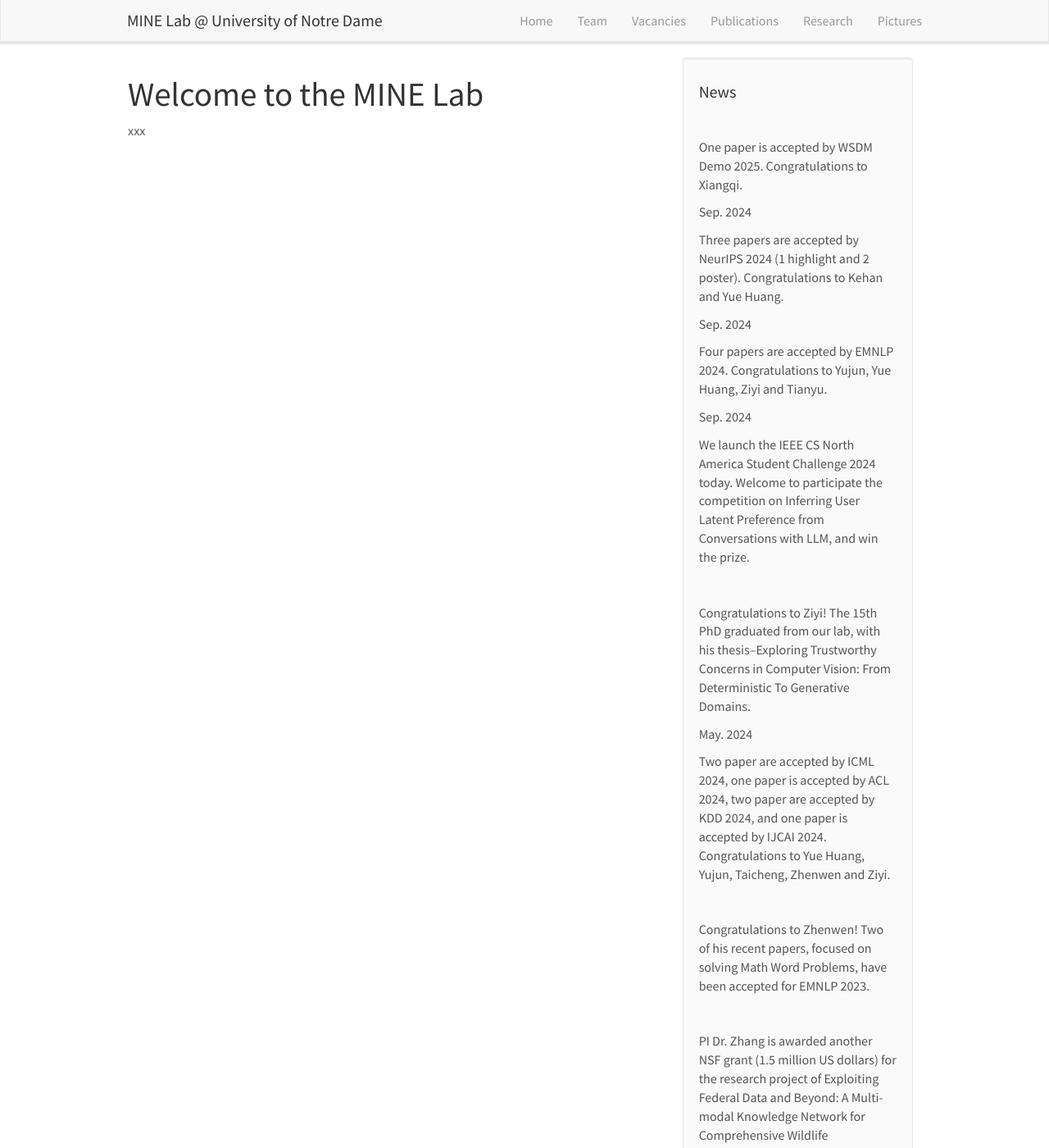
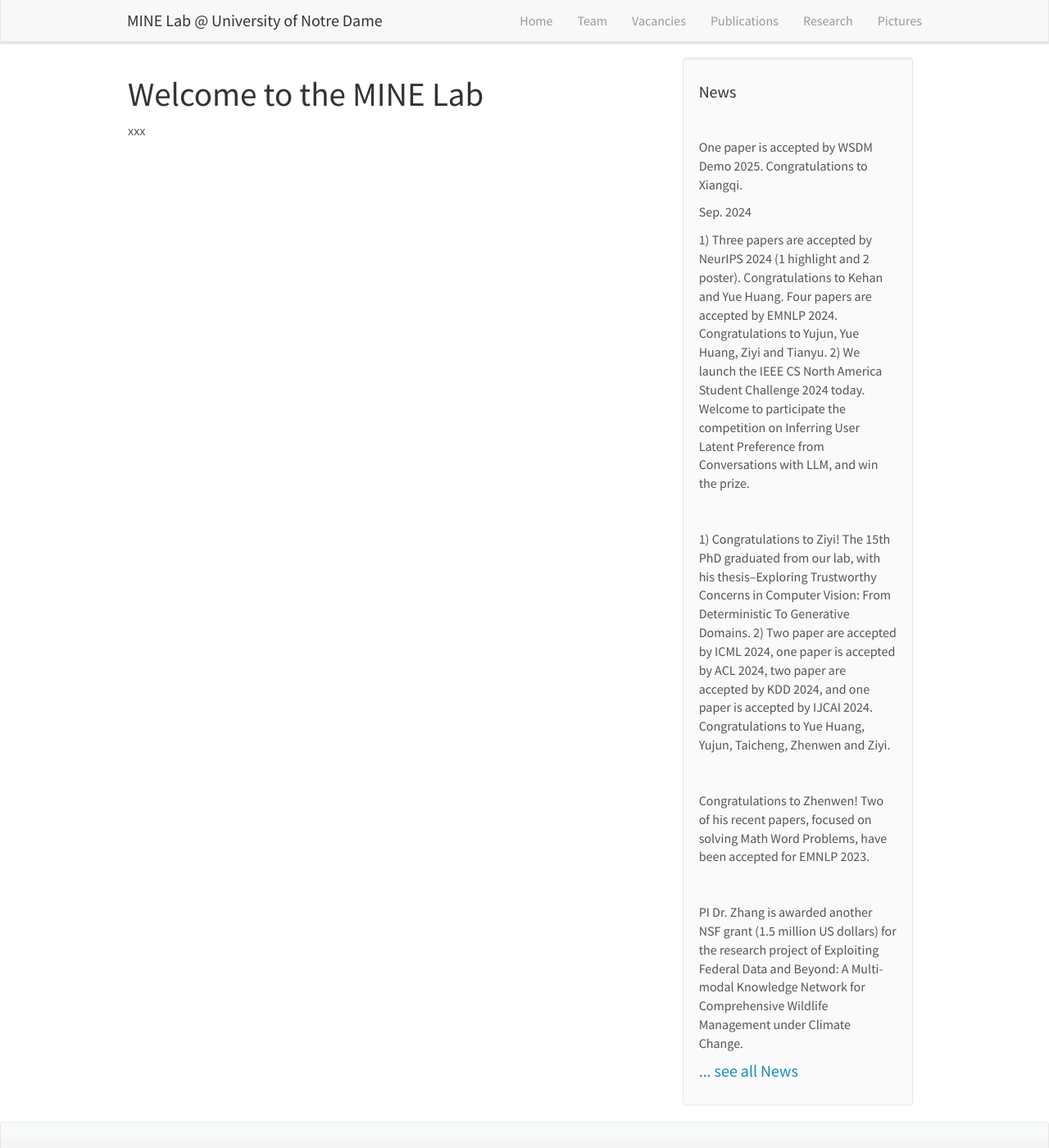
Before and after one commit to MINE-Lab-ND/MINE-Lab-ND, a Jekyll site: the page built from _pages/home.md, in a window 1280 px wide and 1400 px high. Shown: the whole window at 82% size. Built offline with Jekyll 4.4.1, drawn with Linux system fonts in a browser that asks for light colours; nearby versions of some CDN libraries.

Commit message:
Changes to be committed: 	modified:   _data/news.yml

```diff
--- a/_data/news.yml
+++ b/_data/news.yml
@@ -1,20 +1,11 @@
-- data: Sep. 2024
+- data: Nov. 2024
   headline: One paper is accepted by WSDM Demo 2025. Congratulations to Xiangqi.
 
 - date: Sep. 2024
-  headline: Three papers are accepted by NeurIPS 2024 (1 highlight and 2 poster). Congratulations to Kehan and Yue Huang.
-
-- date: Sep. 2024
-  headline: Four papers are accepted by EMNLP 2024. Congratulations to Yujun, Yue Huang, Ziyi and Tianyu.
-
-- date: Sep. 2024
-  headline: We launch the IEEE CS North America Student Challenge 2024 today. Welcome to participate the competition on Inferring User Latent Preference from Conversations with LLM, and win the prize.
+  headline: 1) Three papers are accepted by NeurIPS 2024 (1 highlight and 2 poster). Congratulations to Kehan and Yue Huang. Four papers are accepted by EMNLP 2024. Congratulations to Yujun, Yue Huang, Ziyi and Tianyu. 2) We launch the IEEE CS North America Student Challenge 2024 today. Welcome to participate the competition on Inferring User Latent Preference from Conversations with LLM, and win the prize.
 
 - data: May. 2024
-  headline: "Congratulations to Ziyi! The 15th PhD graduated from our lab, with his thesis--Exploring Trustworthy Concerns in Computer Vision: From Deterministic To Generative Domains."
-
-- date: May. 2024
-  headline: Two paper are accepted by ICML 2024, one paper is accepted by ACL 2024, two paper are accepted by KDD 2024, and one paper is accepted by IJCAI 2024. Congratulations to Yue Huang, Yujun, Taicheng, Zhenwen and Ziyi.
+  headline: "1) Congratulations to Ziyi! The 15th PhD graduated from our lab, with his thesis--Exploring Trustworthy Concerns in Computer Vision: From Deterministic To Generative Domains. 2) Two paper are accepted by ICML 2024, one paper is accepted by ACL 2024, two paper are accepted by KDD 2024, and one paper is accepted by IJCAI 2024. Congratulations to Yue Huang, Yujun, Taicheng, Zhenwen and Ziyi."
 
 - data: Oct. 2023
   headline: Congratulations to Zhenwen! Two of his recent papers, focused on solving Math Word Problems, have been accepted for EMNLP 2023.
```
